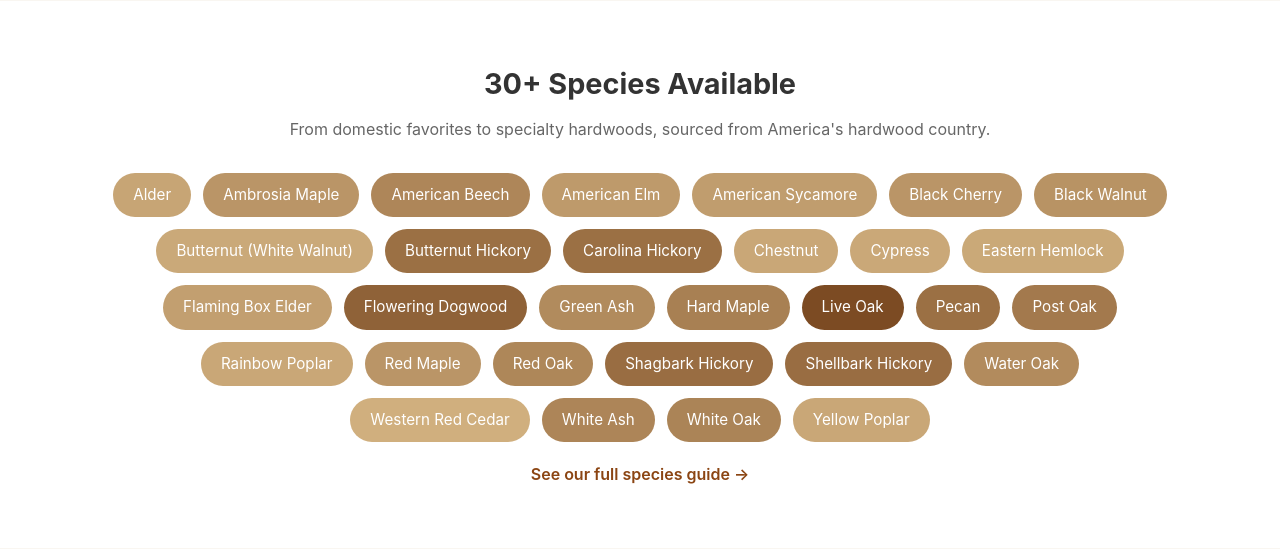
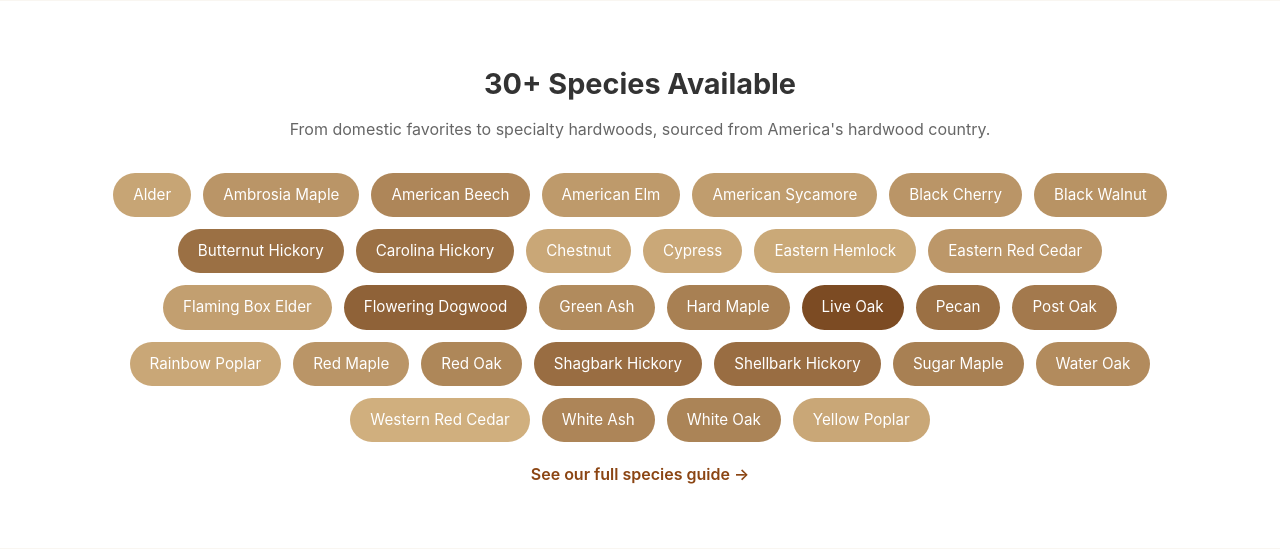
Before and after one commit to BillBrieferServer/wood, a FastAPI app: page / in a window 1280 px wide. Shown: the part 2374-2923 px from the top of the page. Run offline with FastAPI, Linux system fonts and the light colour scheme; data that the repository does not hold is empty.

Commit message:
Species update: remove Butternut (White Walnut), add Sugar Maple + Eastern Red Cedar across all pages

```diff
--- a/app/main.py
+++ b/app/main.py
@@ -166,8 +166,8 @@ def _get_species():
     return [
         "Alder", "Ambrosia Maple", "American Beech", "American Elm",
         "American Sycamore", "Black Cherry", "Black Walnut",
-        "Butternut", "Butternut Hickory", "Carolina Hickory",
-        "Chestnut", "Cypress", "Eastern Hemlock",
+        "Butternut Hickory", "Carolina Hickory",
+        "Chestnut", "Cypress", "Eastern Hemlock", "Eastern Red Cedar",
         "Flaming Box Elder", "Flowering Dogwood", "Green Ash",
         "Live Oak", "Northern Red Oak", "Pecan", "Post Oak",
         "Rainbow Poplar", "Red Maple", "Shagbark Hickory",
--- a/app/templates/home.html
+++ b/app/templates/home.html
@@ -82,12 +82,12 @@
         <a href="/species-guide#species-american-sycamore" class="tag" style="background:rgb(192,157,110);">American Sycamore</a>
         <a href="/species-guide#species-black-cherry" class="tag" style="background:rgb(186,149,103);">Black Cherry</a>
         <a href="/species-guide#species-black-walnut" class="tag" style="background:rgb(184,147,100);">Black Walnut</a>
-        <a href="/species-guide#species-butternut--white-walnut-" class="tag" style="background:rgb(202,169,121);">Butternut (White Walnut)</a>
         <a href="/species-guide#species-butternut-hickory" class="tag" style="background:rgb(155,112,68);">Butternut Hickory</a>
         <a href="/species-guide#species-carolina-hickory" class="tag" style="background:rgb(155,112,68);">Carolina Hickory</a>
         <a href="/species-guide#species-chestnut" class="tag" style="background:rgb(201,167,119);">Chestnut</a>
         <a href="/species-guide#species-cypress" class="tag" style="background:rgb(202,168,120);">Cypress</a>
         <a href="/species-guide#species-eastern-hemlock" class="tag" style="background:rgb(202,169,120);">Eastern Hemlock</a>
+        <a href="/species-guide#species-eastern-red-cedar" class="tag" style="background:rgb(188,151,105);">Eastern Red Cedar</a>
         <a href="/species-guide#species-flaming-box-elder" class="tag" style="background:rgb(194,159,112);">Flaming Box Elder</a>
         <a href="/species-guide#species-flowering-dogwood" class="tag" style="background:rgb(143,98,56);">Flowering Dogwood</a>
         <a href="/species-guide#species-green-ash" class="tag" style="background:rgb(177,139,93);">Green Ash</a>
@@ -100,6 +100,7 @@
         <a href="/species-guide#species-northern-red-oak" class="tag" style="background:rgb(174,135,89);">Red Oak</a>
         <a href="/species-guide#species-shagbark-hickory" class="tag" style="background:rgb(153,109,66);">Shagbark Hickory</a>
         <a href="/species-guide#species-shellbark-hickory" class="tag" style="background:rgb(153,109,66);">Shellbark Hickory</a>
+        <a href="/species-guide#species-sugar-maple--hard-maple-" class="tag" style="background:rgb(168,128,83);">Sugar Maple</a>
         <a href="/species-guide#species-water-oak" class="tag" style="background:rgb(178,139,93);">Water Oak</a>
         <a href="/species-guide#species-western-red-cedar" class="tag" style="background:rgb(208,175,126);">Western Red Cedar</a>
         <a href="/species-guide#species-white-ash" class="tag" style="background:rgb(173,133,88);">White Ash</a>
--- a/app/templates/page.html
+++ b/app/templates/page.html
@@ -67,8 +67,8 @@
 
     var species = [
         {name: "Western Red Cedar", janka: 350, slug: "western-red-cedar"},
-        {name: "Butternut (White Walnut)", janka: 490, slug: "butternut--white-walnut-"},
         {name: "Eastern Hemlock", janka: 500, slug: "eastern-hemlock"},
+        {name: "Eastern Red Cedar", janka: 900, slug: "eastern-red-cedar"},
         {name: "Cypress", janka: 510, slug: "cypress"},
         {name: "Chestnut", janka: 540, slug: "chestnut"},
         {name: "Yellow Poplar", janka: 540, slug: "yellow-poplar--tulip-poplar-"},
```
